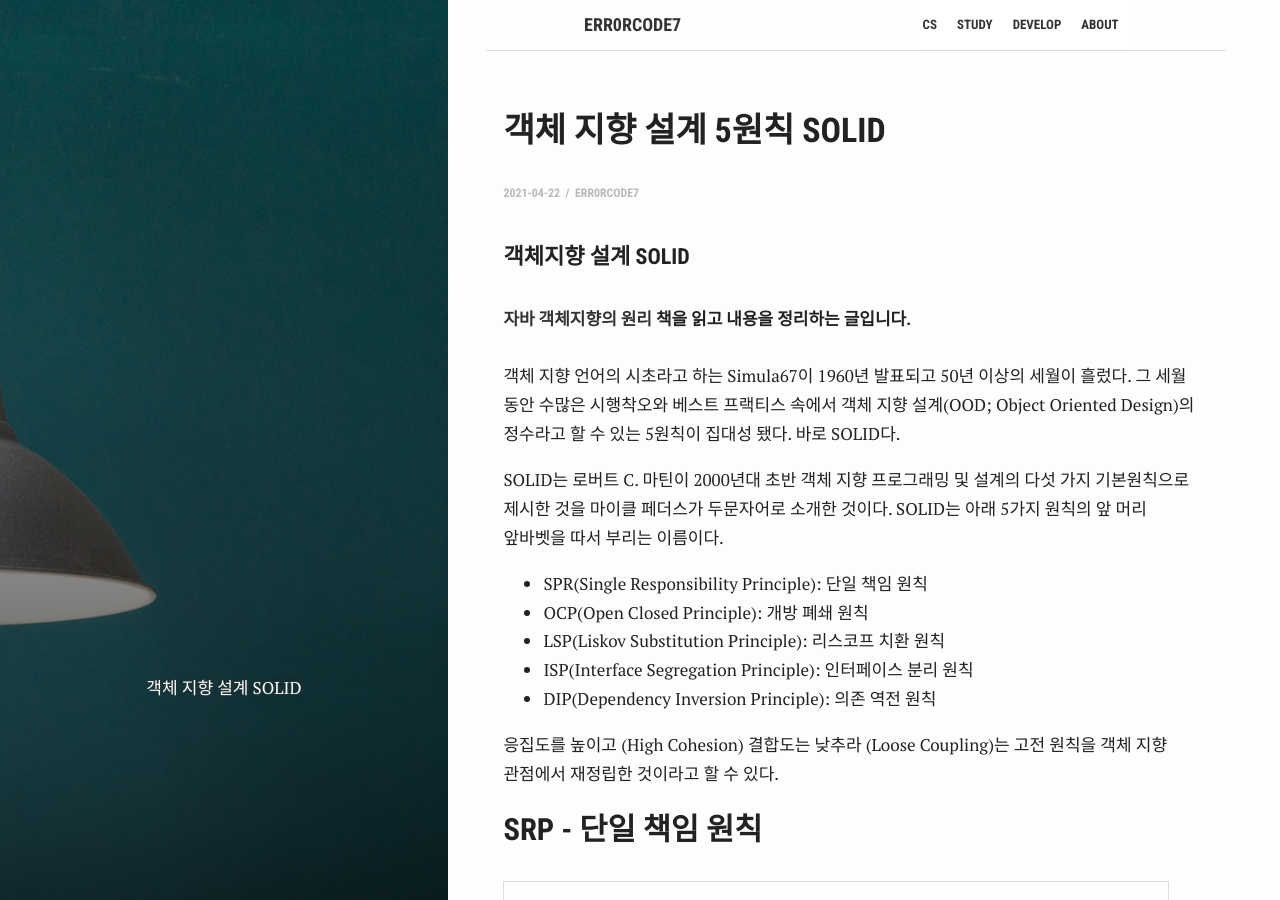
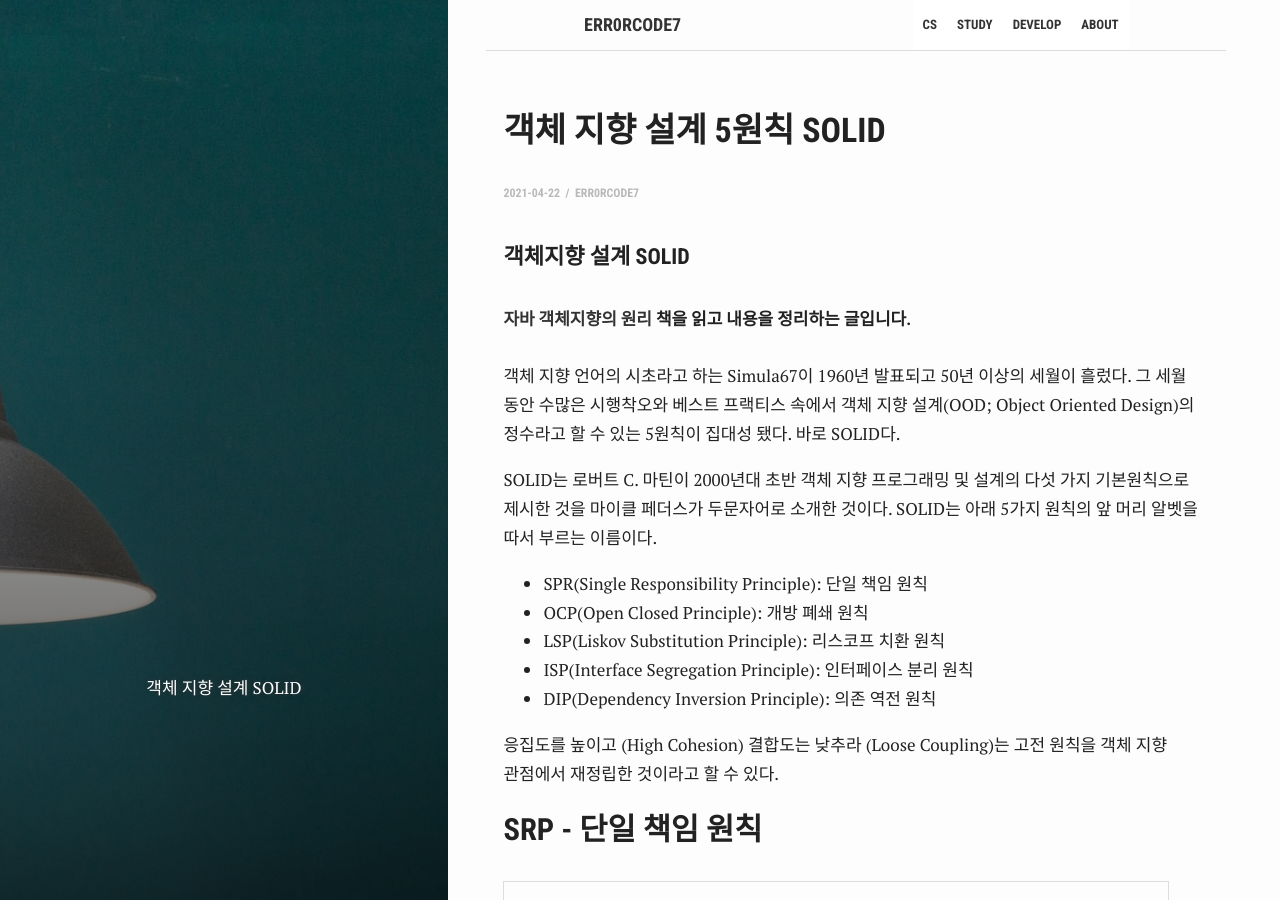
Before and after one commit to Err0rCode7/Err0rCode7.github.io, a Jekyll site: the page built from _posts/Java/2021-04-23-객체지향설계SOLID.md, in a window 1280 px wide and 900 px high. Built offline with Jekyll 4.4.1, drawn with Linux system fonts in a browser that asks for light colours; comment, search, counter and statistics services are not loaded.

Commit message:
modify typo

```diff
--- a/_posts/Java/2021-04-23-객체지향설계SOLID.md
+++ b/_posts/Java/2021-04-23-객체지향설계SOLID.md
@@ -14,7 +14,7 @@ author: Err0rCode7
 
 객체 지향 언어의 시초라고 하는 Simula67이 1960년 발표되고 50년 이상의 세월이 흘렀다. 그 세월 동안 수많은 시행착오와 베스트 프랙티스 속에서 객체 지향 설계(OOD; Object Oriented Design)의 정수라고 할 수 있는 5원칙이 집대성 됐다. 바로 SOLID다.
 
-SOLID는 로버트 C. 마틴이 2000년대 초반 객체 지향 프로그래밍 및 설계의 다섯 가지 기본원칙으로 제시한 것을 마이클 페더스가 두문자어로 소개한 것이다. SOLID는 아래 5가지 원칙의 앞 머리 앞바벳을 따서 부리는 이름이다.
+SOLID는 로버트 C. 마틴이 2000년대 초반 객체 지향 프로그래밍 및 설계의 다섯 가지 기본원칙으로 제시한 것을 마이클 페더스가 두문자어로 소개한 것이다. SOLID는 아래 5가지 원칙의 앞 머리 알벳을 따서 부르는 이름이다.
 
 - SPR(Single Responsibility Principle): 단일 책임 원칙
 - OCP(Open Closed Principle): 개방 폐쇄 원칙
```
